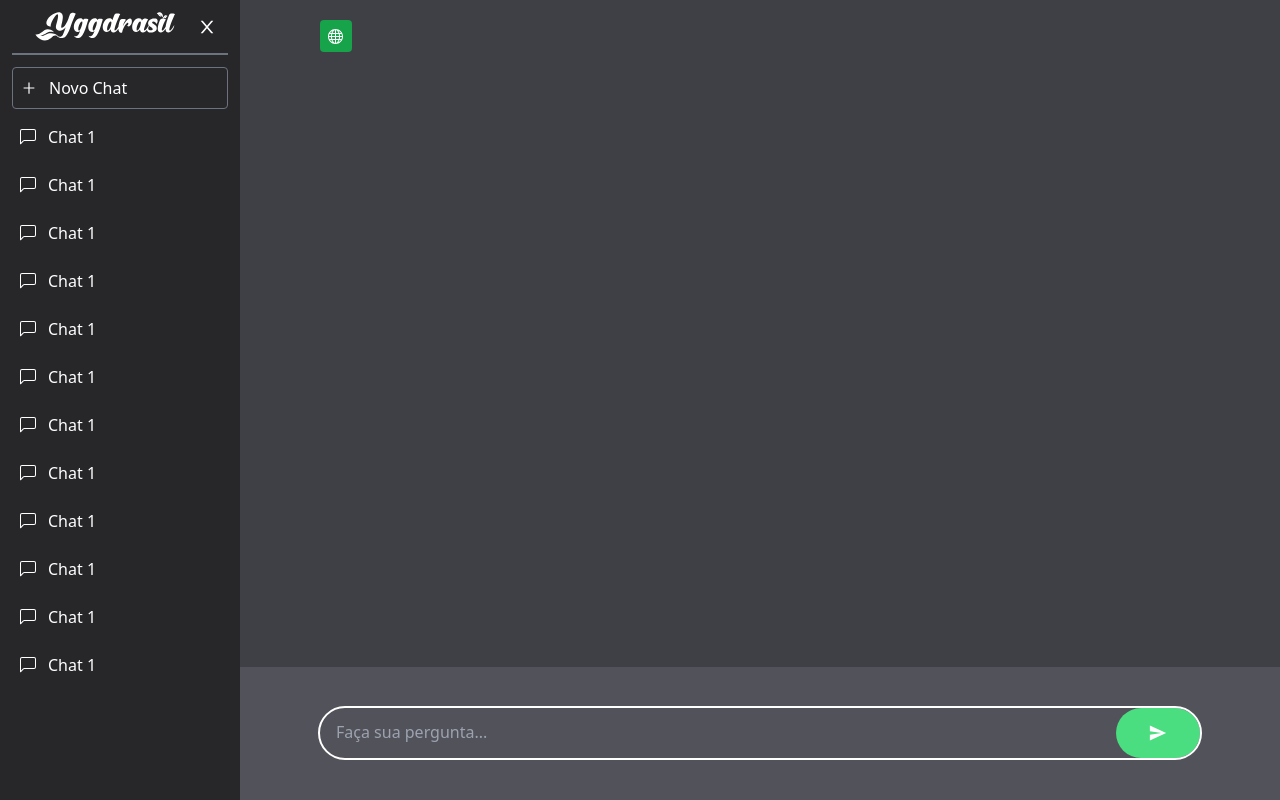
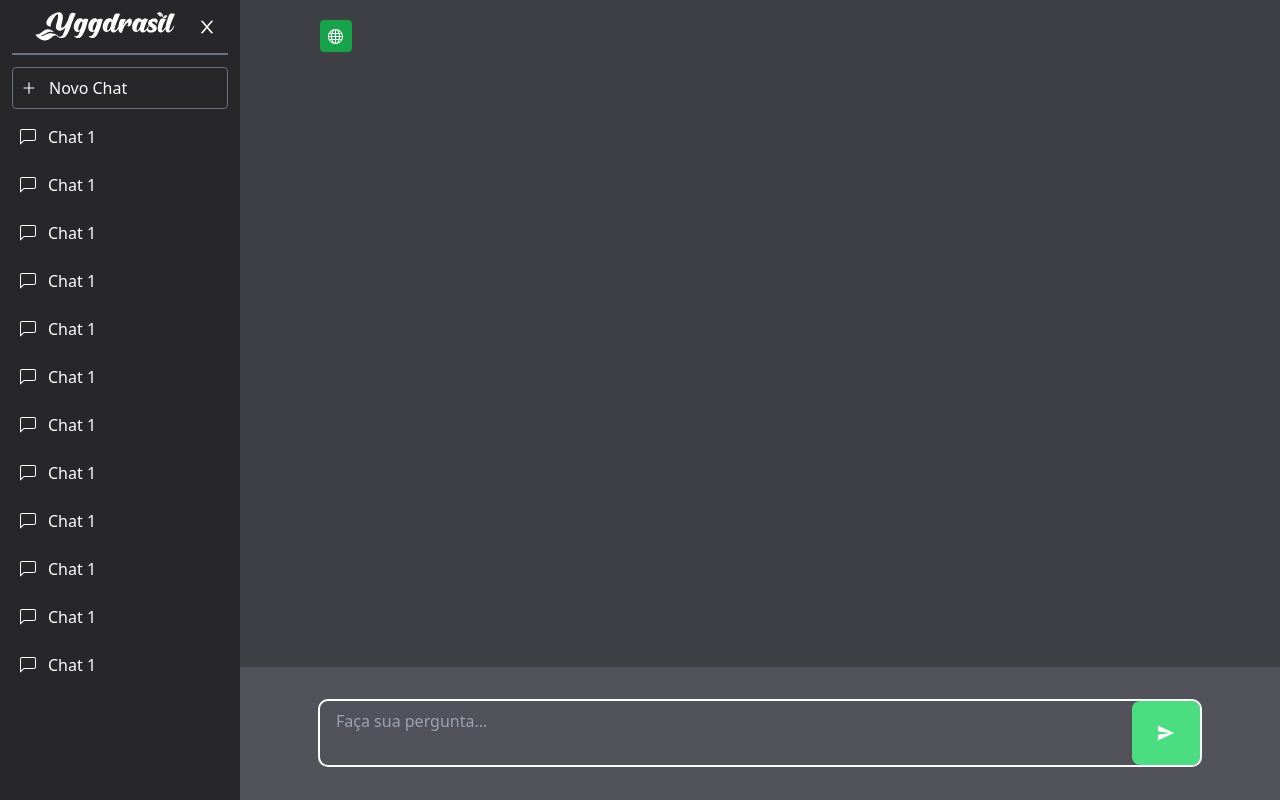
Before and after one commit to nicholasdzn/Yggdrasil, a React (Vite) app: page /chat in a window 1280 px wide. Built offline with nearby package versions, Linux system fonts and the light colour scheme.

Commit message:
ChatInput aumentando com o tamanho do texto

```diff
--- a/src/components/ChatInput/ChatInput.jsx
+++ b/src/components/ChatInput/ChatInput.jsx
@@ -1,20 +1,39 @@
-import React from 'react';
+import React, { useState } from 'react';
 import { IoMdSend } from "react-icons/io";
 
-const ChatInput = ({ value, handleInput, handleSubmit }) => {
+const ChatInput = ({ handleSubmit }) => {
+    const [value, setValue] = useState('');
+
+    const handleInput = (event) => {
+        setValue(event.target.value);
+    };
+
+    const handleTextAreaInput = (event) => {
+        const textArea = event.target;
+        textArea.style.height = 'auto'; // Reseta a altura para recalcular a nova altura
+        if (textArea.scrollHeight > 140) {
+            textArea.style.overflowY = 'scroll'; // Ativa a barra de rolagem
+            textArea.style.height = '140px'; // Define a altura máxima
+        } else {
+            textArea.style.overflowY = 'hidden'; // Esconde a barra de rolagem se não for necessária
+            textArea.style.height = `${textArea.scrollHeight}px`;
+        }
+    };
+
     return (
-        <div className='flex flex-row justify-center bg-transparent outline outline-white outline-[2px] rounded-full'>
+        <div className='flex flex-row justify-center bg-transparent outline outline-white outline-[2px] rounded-lg'>
             <textarea
                 type="text"
                 placeholder="Faça sua pergunta..."
-            className="rounded-full bg-transparent flex-1 px-4 pt-3 text-white focus:outline-none resize-none"
+                className=" rounded-lg bg-transparent flex-1 px-4 py-2 text-white focus:outline-none resize-none overflow-hidden"
                 value={value}
                 onChange={handleInput}
-            style={{ height: '50px' }}
+                onInput={handleTextAreaInput}
+                style={{ maxHeight: '140px' }}  // Altura máxima com barra de rolagem
             />
             <button
-            className="bg-green-400 text-white rounded-full font-semibold px-8 hover:bg-green-300 focus:outline-none"
-            onClick={handleSubmit}
+                className="bg-green-400 text-white rounded-lg px-6 hover:bg-green-300 focus:outline-none"
+                onClick={() => handleSubmit(value)}
             >
                 <IoMdSend size={'20px'} />
             </button>
```
Lines whose indentation alone changed are shown as unchanged.
